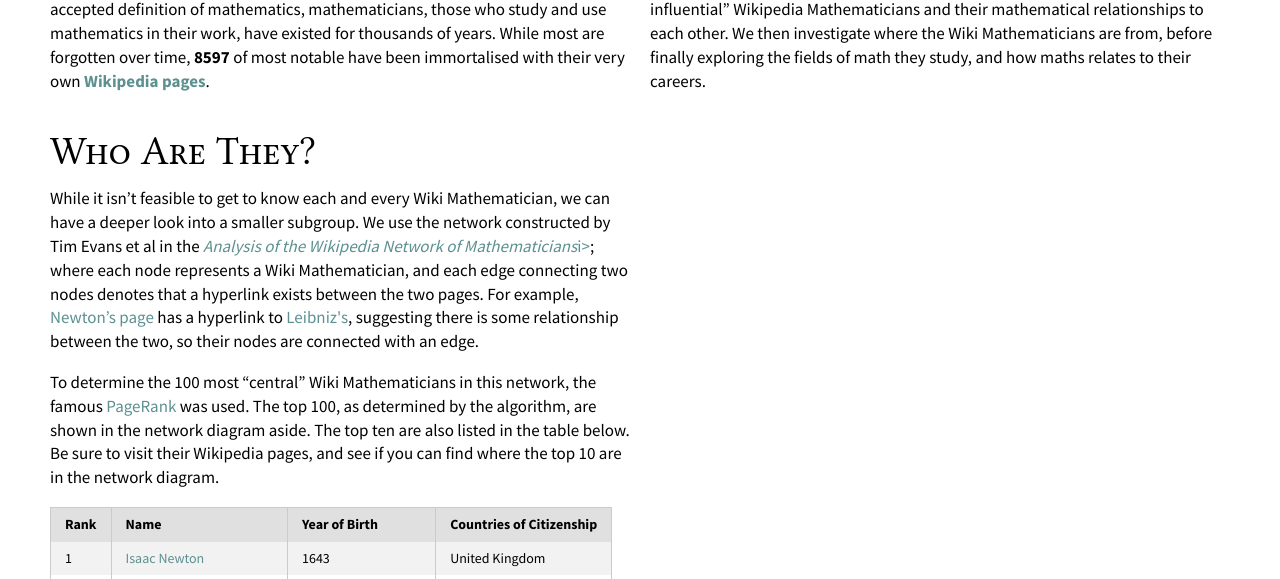
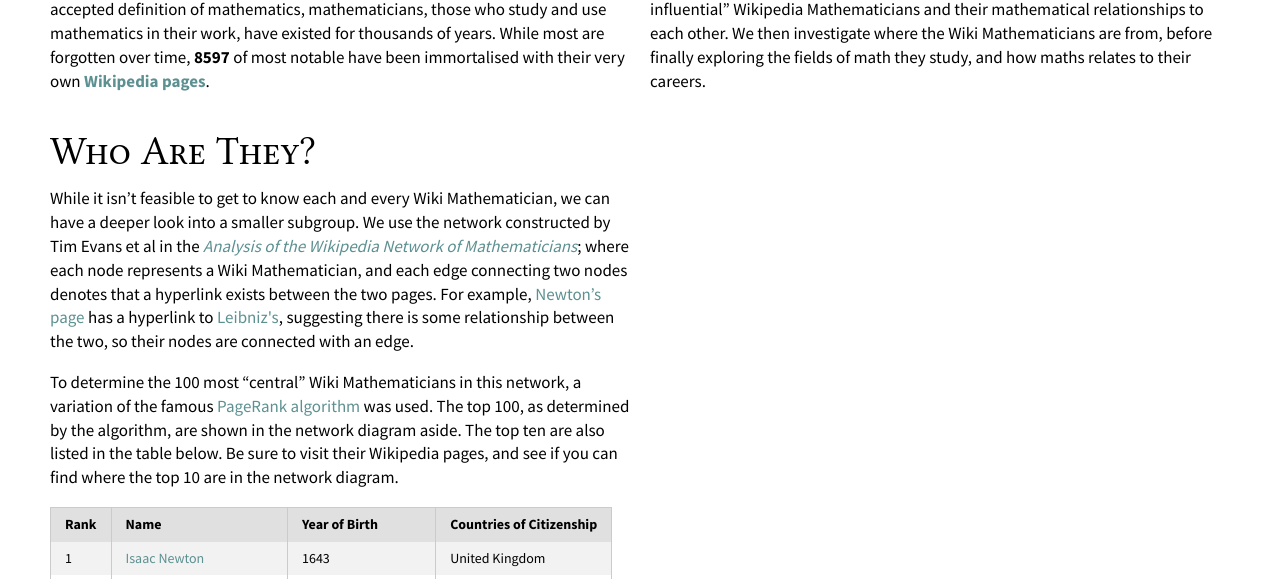
Before and after one commit to jackhiggins458/Wiki-Mathematicians, a plain HTML site: page docs/index.html in a window 1280 px wide. Shown: the part 200-779 px from the top of the page. Drawn offline with nearby package versions, Linux system fonts and the light colour scheme; a script that the page names is missing.

Commit message:
Fixed italic tag in index.html

```diff
--- a/docs/index.html
+++ b/docs/index.html
@@ -270,8 +270,8 @@
             <div class="pure-u-1-2">
                 <div class="description description-left">
                     <img src="./img/header1.png" alt="wikipedia-font" border="0">
-                    <p>While it isn’t feasible to get to know each and every Wiki Mathematician, we can have a deeper look into a smaller subgroup. We use the network constructed by Tim Evans et al in the <a href="https://www.researchgate.net/publication/331246426_Analysis_of_the_Wikipedia_Network_of_Mathematicians" target="_blank"><i>Analysis of the Wikipedia Network of Mathematicians</i>i></a>; where each node represents a Wiki Mathematician, and each edge connecting two nodes denotes that a hyperlink exists between the two pages. For example, <a href="https://en.wikipedia.org/wiki/Isaac_Newton" target="_blank"> Newton’s page </a> has a hyperlink to <a href="https://en.wikipedia.org/wiki/Gottfried_Wilhelm_Leibniz" target="_blank"> Leibniz's</a>, suggesting there is some relationship between the two, so their nodes are connected with an edge. </p>
-                    <p>To determine the 100 most “central” Wiki Mathematicians in this network, the famous <a href="https://en.wikipedia.org/wiki/PageRank" target="_blank">PageRank</a> was used. The top 100, as determined by the algorithm, are shown in the network diagram aside. The top ten are also listed in the table below. Be sure to visit their Wikipedia pages, and see if you can find where the top 10 are in the network diagram.</p>
+                    <p>While it isn’t feasible to get to know each and every Wiki Mathematician, we can have a deeper look into a smaller subgroup. We use the network constructed by Tim Evans et al in the <a href="https://www.researchgate.net/publication/331246426_Analysis_of_the_Wikipedia_Network_of_Mathematicians" target="_blank"><i>Analysis of the Wikipedia Network of Mathematicians</i></a>; where each node represents a Wiki Mathematician, and each edge connecting two nodes denotes that a hyperlink exists between the two pages. For example, <a href="https://en.wikipedia.org/wiki/Isaac_Newton" target="_blank"> Newton’s page </a> has a hyperlink to <a href="https://en.wikipedia.org/wiki/Gottfried_Wilhelm_Leibniz" target="_blank"> Leibniz's</a>, suggesting there is some relationship between the two, so their nodes are connected with an edge. </p>
+                    <p>To determine the 100 most “central” Wiki Mathematicians in this network, a variation of the famous <a href="https://en.wikipedia.org/wiki/PageRank" target="_blank">PageRank algorithm</a> was used. The top 100, as determined by the algorithm, are shown in the network diagram aside. The top ten are also listed in the table below. Be sure to visit their Wikipedia pages, and see if you can find where the top 10 are in the network diagram.</p>
                     <table class="pure-table">
                             <thead>
                                 <tr>
```
